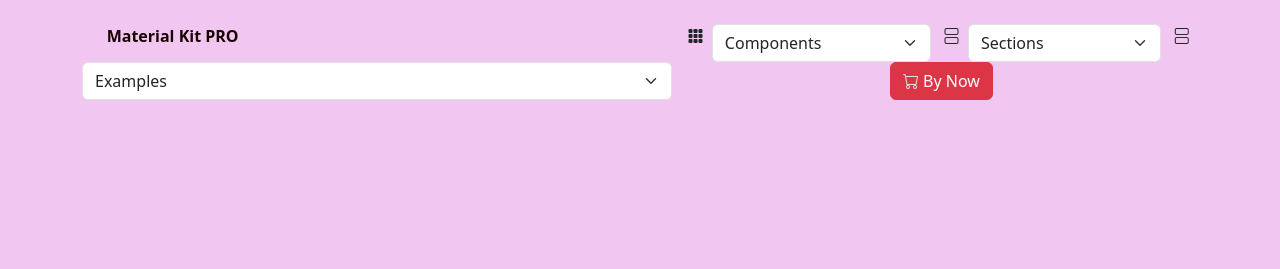
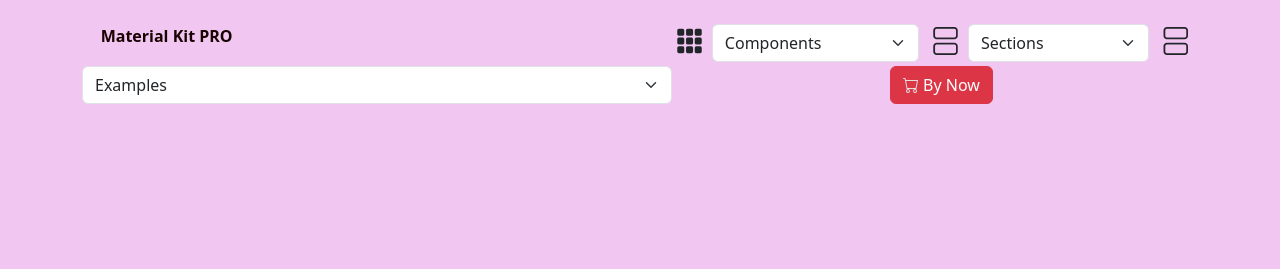
Before and after one commit to SEELABOINALILLY/MaterialKitWebsite, a plain HTML site: page index.html in a window 1280 px wide. Shown: the top 269 px of the page. Drawn offline with nearby package versions, Linux system fonts and the light colour scheme.

Commit message:
Material Kit Website from Bootstrap

```diff
--- a/index.html
+++ b/index.html
@@ -54,7 +54,7 @@
     <br><div class="container">
     <ul class="nav nav-pills nav-fill">
       <li class="nav-item"><b style="color: rgb(24, 2, 2);">Material Kit PRO</b></li>&nbsp;&nbsp;&nbsp;&nbsp;&nbsp;&nbsp;&nbsp;&nbsp;&nbsp;&nbsp;&nbsp;&nbsp;&nbsp;&nbsp;&nbsp;&nbsp;&nbsp;&nbsp;&nbsp;&nbsp;&nbsp;&nbsp;&nbsp;&nbsp;&nbsp;&nbsp;&nbsp;&nbsp;&nbsp;&nbsp;&nbsp;&nbsp;&nbsp;&nbsp;&nbsp;&nbsp;&nbsp;&nbsp;&nbsp;&nbsp;&nbsp;&nbsp;&nbsp;&nbsp;&nbsp;&nbsp;&nbsp;&nbsp;&nbsp;&nbsp;&nbsp;&nbsp;&nbsp;&nbsp;&nbsp;&nbsp;&nbsp;&nbsp;&nbsp;&nbsp;&nbsp;&nbsp;&nbsp;&nbsp;&nbsp;&nbsp;&nbsp;&nbsp;&nbsp;&nbsp;&nbsp;&nbsp;&nbsp;&nbsp;&nbsp;&nbsp;&nbsp;&nbsp;&nbsp;&nbsp;&nbsp;&nbsp;&nbsp;&nbsp;&nbsp;&nbsp;&nbsp;&nbsp;&nbsp;&nbsp;&nbsp;&nbsp;&nbsp;&nbsp;&nbsp;&nbsp;&nbsp;&nbsp;&nbsp;&nbsp;&nbsp;&nbsp;
-      <i class="bi bi-grid-3x3-gap-fill"></i>&nbsp;&nbsp;
+      <h3><i class="bi bi-grid-3x3-gap-fill"></i></h3>&nbsp;&nbsp;
         <li class="nav-item">
           <select class="form-select" aria-label="Default select example">
             <option  selected>Components</option>
@@ -63,7 +63,7 @@
             <option value="3">Documentation</option>
             </select>
         </li>&nbsp;&nbsp;&nbsp;
-        <i class="bi bi-view-stacked"></i>&nbsp;&nbsp;
+        <h3><i class="bi bi-view-stacked"></i></h3>&nbsp;&nbsp;
         <li class="nav-item">
           <select class="form-select" aria-label="Default select example">
             <option  selected>Sections</option>
@@ -77,7 +77,7 @@
             <option value="8">Contacts</option>
           </select>
         </li>&nbsp;&nbsp;&nbsp;
-        <i class="bi bi-view-stacked"></i>&nbsp;&nbsp;
+        <h3><i class="bi bi-view-stacked"></i></h3>&nbsp;&nbsp;
         <li class="nav-item">
           <select class="form-select" aria-label="Default select example">
             <option  selected>Examples</option>
```
